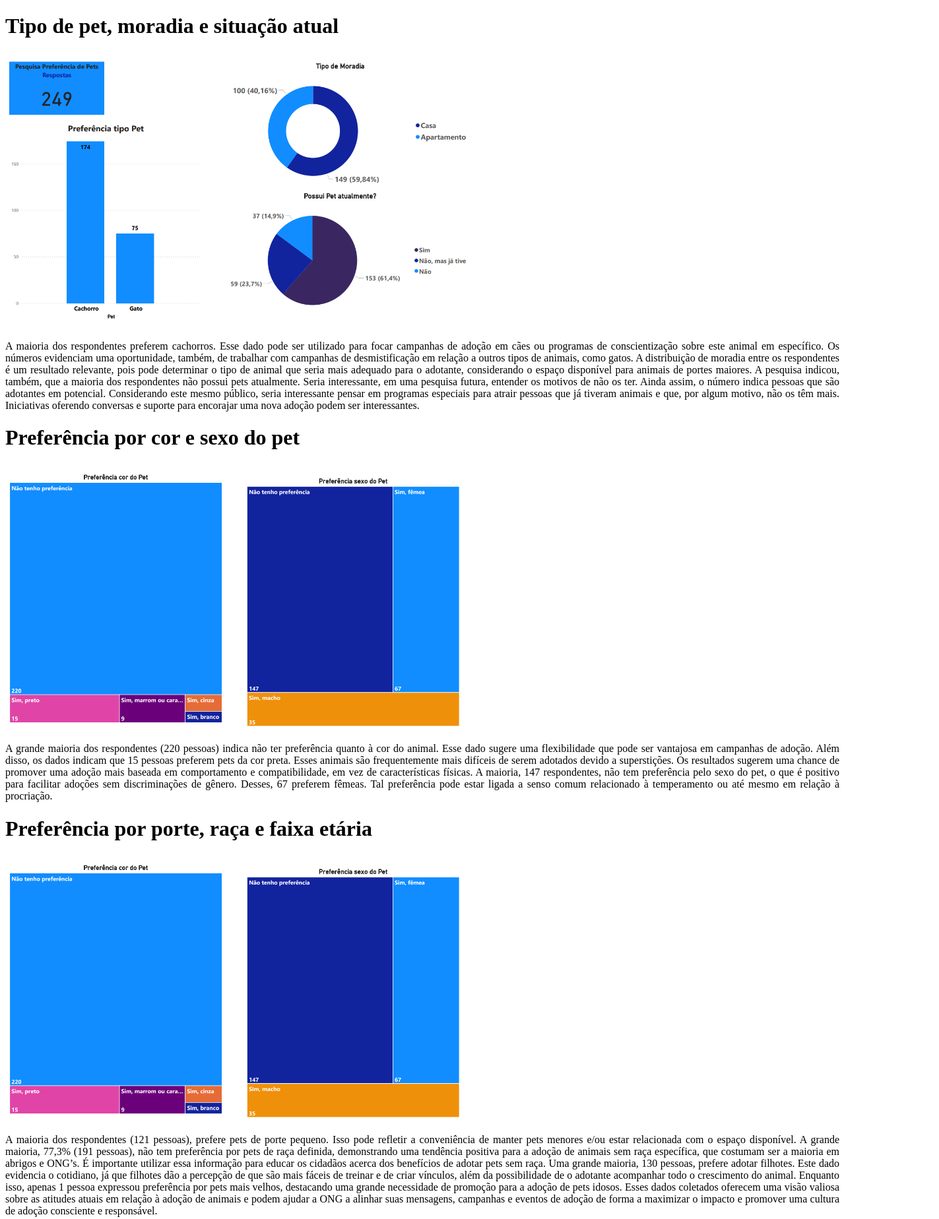
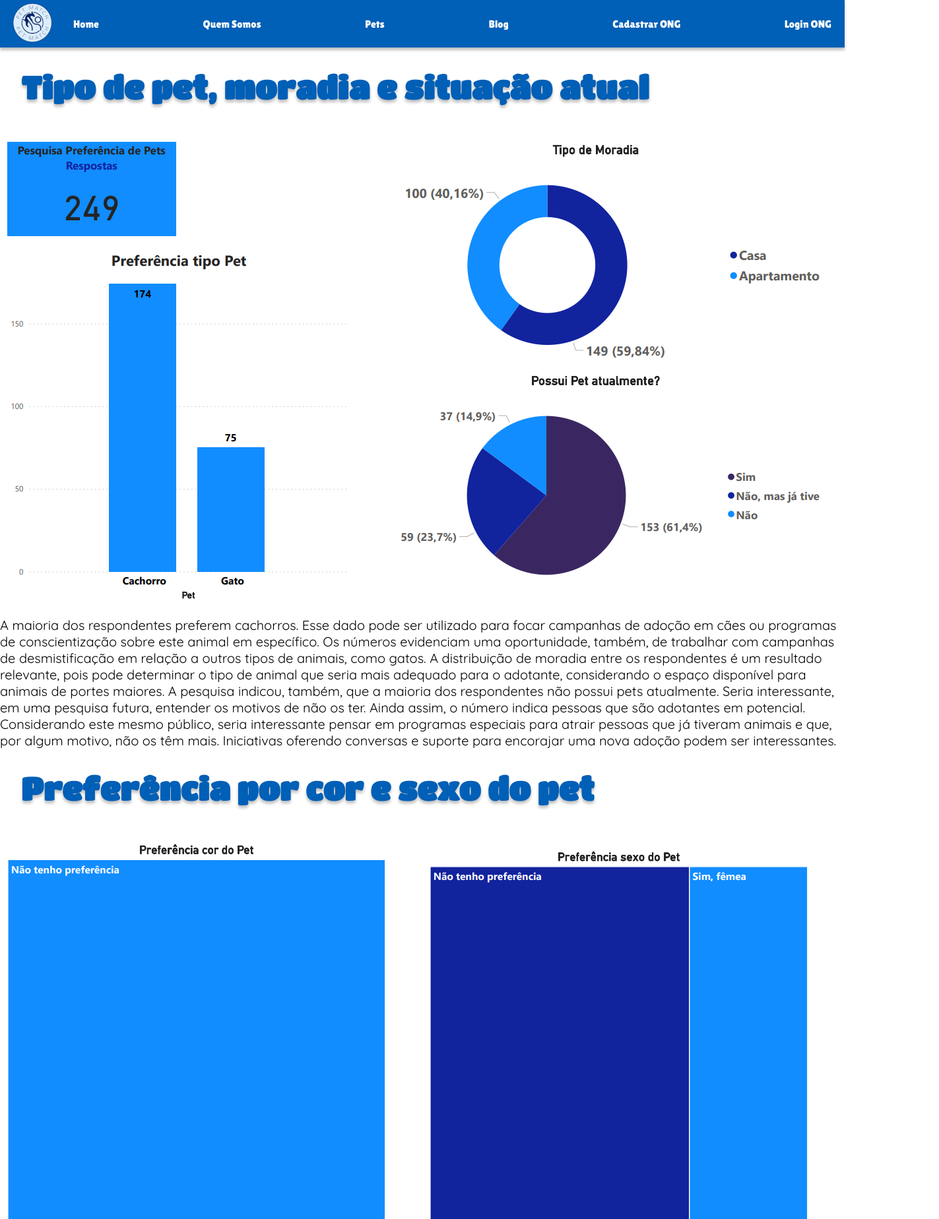
Before and after one commit to PI-UNIVESP-Grupo-11-1-sem-2023/Geral, a plain HTML site: page blog.html in a window 1280 px wide. Shown: the top 1848 px of the page at 66% size, 1423 px wide, since content can reach past the window. Drawn offline with Linux system fonts and the light colour scheme.

Commit message:
Update blog.html

```diff
--- a/blog.html
+++ b/blog.html
@@ -3,36 +3,59 @@
 <head>
 <meta charset="UTF-8">
 <title>Questionário de Adoção de Pet</title>
-<style>
-    img { width: 800px; }
-    p {text-align: justify;}
-</style>
+<link rel="stylesheet" type="text/css" href="styles.css">
 </head>
+
+    <section class="cabecalho">
+        <a href="index.html"><img src="img/logo-menor.png" alt="logo Petmatching"></a>
+            <nav class="cabecalho-menu">
+            <a class=cabecalho-menu-item href="#home">Home</a>
+            <a class=cabecalho-menu-item href="#quem_somos">Quem Somos</a>
+            <a class=cabecalho-menu-item href="#pets">Pets</a>
+            <a class=cabecalho-menu-item href="blog.html">Blog</a>
+            <a class=cabecalho-menu-item href="cadastro ong.html">Cadastrar ONG</a>
+            <a class=cabecalho-menu-item href="login.html">Login ONG</a>
+            </nav>
+    </section>
+
     <body>
+        <section class="info_pet">
             <h1> Tipo de pet, moradia e situação atual</h1>
-    <img src="analise1.png">
+            <div class="info_pet_1">
+                <img class="imagem_blog" src="analise1.png">
                 <p>
                     A maioria dos respondentes preferem cachorros. Esse dado pode ser utilizado para focar campanhas de adoção em cães ou programas de conscientização sobre este animal em específico. Os números evidenciam uma oportunidade, também, de trabalhar com campanhas de desmistificação em relação a outros tipos de animais, como gatos.
                     A distribuição de moradia entre os respondentes é um resultado relevante, pois pode determinar o tipo de animal que seria mais adequado para o adotante, considerando o espaço disponível para animais de portes maiores.
                     A pesquisa indicou, também, que a maioria dos respondentes não possui pets atualmente. Seria interessante, em uma pesquisa futura, entender os motivos de não os ter. Ainda assim, o número indica pessoas que são adotantes em potencial. Considerando este mesmo público, seria interessante pensar em programas especiais para atrair pessoas que já tiveram animais e que, por algum motivo, não os têm mais. Iniciativas oferendo conversas e suporte para encorajar uma nova adoção podem ser interessantes.
                 </p>
+            </div>
+
+        </section>
+
         <h1>
             Preferência por cor e sexo do pet
         </h1>
-    <img src="analise2.png">
+        <div class="info_pet_2">
+            <img class="imagem_blog" src="analise2.png">
             <p>
                 A grande maioria dos respondentes (220 pessoas) indica não ter preferência quanto à cor do animal. Esse dado sugere uma flexibilidade que pode ser vantajosa em campanhas de adoção. Além disso, os dados indicam que 15 pessoas preferem pets da cor preta. Esses animais são frequentemente mais difíceis de serem adotados devido a superstições. Os resultados sugerem uma chance de promover uma adoção mais baseada em comportamento e compatibilidade, em vez de características físicas.
                 A maioria, 147 respondentes, não tem preferência pelo sexo do pet, o que é positivo para facilitar adoções sem discriminações de gênero. Desses, 67 preferem fêmeas. Tal preferência pode estar ligada a senso comum relacionado à temperamento ou até mesmo em relação à procriação.
             </p>
+        </div>
+
         <h1> Preferência por porte, raça e faixa etária</h1>
-    <img src="analise2.png">
-    <p> A maioria dos respondentes (121 pessoas), prefere pets de porte pequeno. Isso pode refletir a conveniência de manter pets menores e/ou estar relacionada com o espaço disponível.
+        <div class="info_pet_3">
+            <img class="imagem_blog" src="analise2.png">
+            <p>
+                A maioria dos respondentes (121 pessoas), prefere pets de porte pequeno. Isso pode refletir a conveniência de manter pets menores e/ou estar relacionada com o espaço disponível.
                 A grande maioria, 77,3% (191 pessoas), não tem preferência por pets de raça definida, demonstrando uma tendência positiva para a adoção de animais sem raça específica, que costumam ser a maioria em abrigos e ONG’s. É importante utilizar essa informação para educar os cidadãos acerca dos benefícios de adotar pets sem raça.
                 Uma grande maioria, 130 pessoas, prefere adotar filhotes. Este dado evidencia o cotidiano, já que filhotes dão a percepção de que são mais fáceis de treinar e de criar vínculos, além da possibilidade de o adotante acompanhar todo o crescimento do animal. Enquanto isso, apenas 1 pessoa expressou preferência por pets mais velhos, destacando uma grande necessidade de promoção para a adoção de pets idosos.
                 Esses dados coletados oferecem uma visão valiosa sobre as atitudes atuais em relação à adoção de animais e podem ajudar a ONG a alinhar suas mensagens, campanhas e eventos de adoção de forma a maximizar o impacto e promover uma cultura de adoção consciente e responsável.
             </p>
+        </div>
 
         <h1>Pretende adotar? Descubra agora o Pet ideal para você!</h1>
+        <div class="blog_formulario">
             <form id="petSurveyForm">
             <p>Quantas horas por dia você está em casa?
                 <select name="hoursHome">
@@ -95,7 +118,9 @@ A maioria, 147 respondentes, não tem preferência pelo sexo do pet, o que é po
             </form>
 
             <p id="resultText"></p>
-<img id="resultImage" src="" alt="Resultado da Imagem" style="display: none;">
+            <img class="imagem_blog" id="resultImage" src="" alt="Resultado da Imagem" style="display: none;">
+
+        </div>
 
             <script>
             function calculateResult() {
@@ -176,8 +201,8 @@ function calculateResult() {
                     resultImage.style.display = "block";
                 }
             }
+
+
         </script>
-</script>
-
     </body>
 </html>
```
Lines whose indentation alone changed are shown as unchanged.
